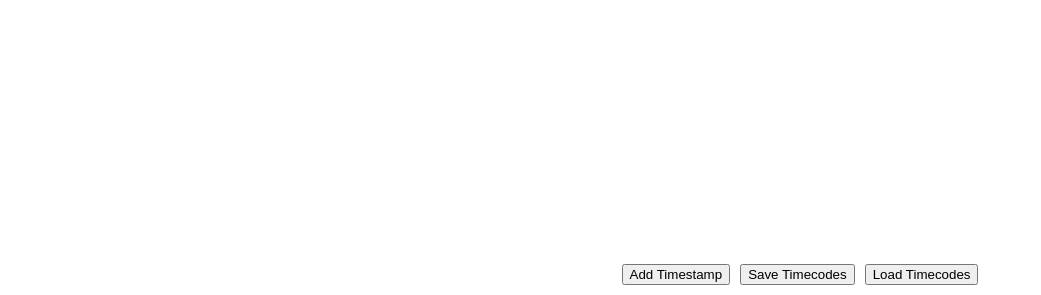
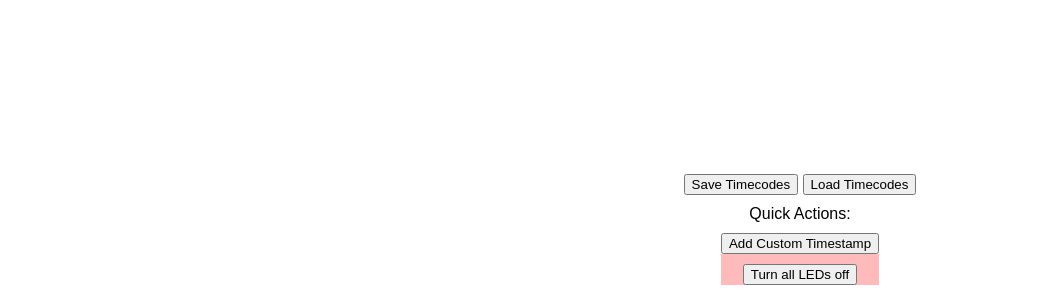
Before and after one commit to prismspecs/medbed, a website: page editor.html in a window 1280 px wide. Shown: the part 505-800 px from the top of the page, without its empty margins (0-1041 px from the left). Drawn offline with Linux system fonts and the light colour scheme.

Commit message:
adding quick edit list

```diff
--- a/editor.html
+++ b/editor.html
@@ -51,10 +51,21 @@
         <div class="content-container">
             <div class="timestamps-container" id="timestampsContainer"></div>
             <div class="toolbar">
-                <button id="addTimestampBtn">Add Timestamp</button>
-                <button id="saveBtn">Save Timecodes</button>
-                <input type="file" id="loadFile" style="display: none;">
-                <label for="loadFile"><button id="loadBtn">Load Timecodes</button></label>
+
+                <div class="save_load">
+                    <button id="saveBtn">Save Timecodes</button>
+                    <input type="file" id="loadFile" style="display: none;">
+                    <label for="loadFile"><button id="loadBtn">Load Timecodes</button></label>
+                </div>
+                <div class="quick_actions">
+                    Quick Actions:
+                    <div>
+                        <button id="addTimestampBtn">Add Custom Timestamp</button>
+                    </div>
+                    <div class="LEDs">
+                        <button id="btnLEDsOff">Turn all LEDs off</button>
+                    </div>
+                </div>
             </div>
         </div>
     </div>
--- a/editor.js
+++ b/editor.js
@@ -1,7 +1,3 @@
-// all values run 0-100
-// motors 0-100
-// lights 0-100 off -> full brightness
-
 const video = document.getElementById('video');
 const timestampsContainer = document.getElementById('timestampsContainer');
 const addTimestampBtn = document.getElementById('addTimestampBtn');
--- a/style.css
+++ b/style.css
@@ -40,6 +40,7 @@ video {
     align-items: center;
     gap: 10px;
     padding: 10px;
+    flex-direction: column;
 }
 
 .timestamps-container {
@@ -68,3 +69,20 @@ li {
 button {
     margin-top: 10px;
 }
+
+.save_load {
+    /* display:block; */
+    flex-basis: 100%;
+
+}
+.quick_actions {
+    flex-basis: 100%;
+}
+.quick_actions div {
+    /* position: absolute; */
+    display:block;
+    /* width:100%; */
+}
+.quick_actions .LEDs {
+    background-color:#fbb;
+}
```
